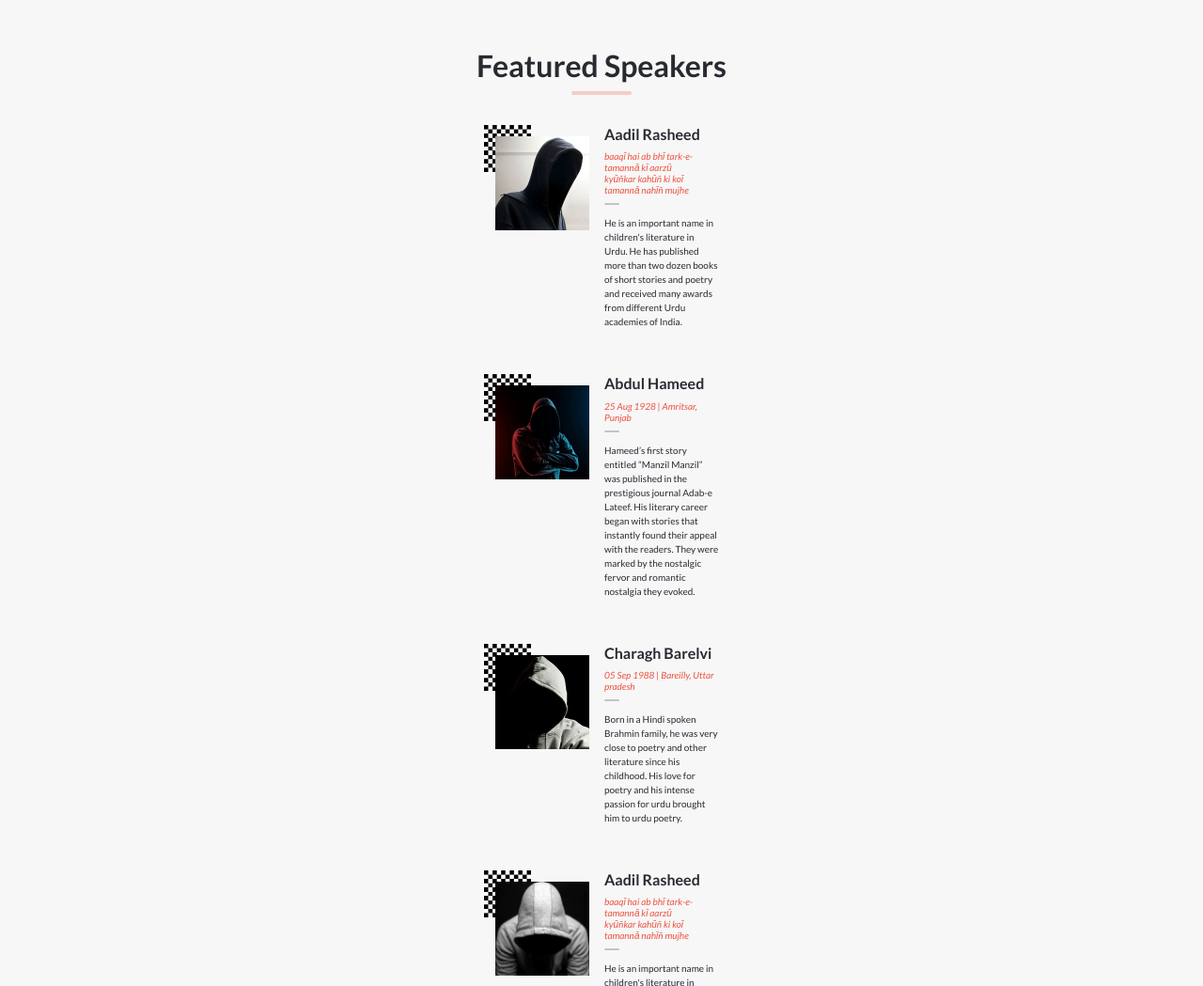
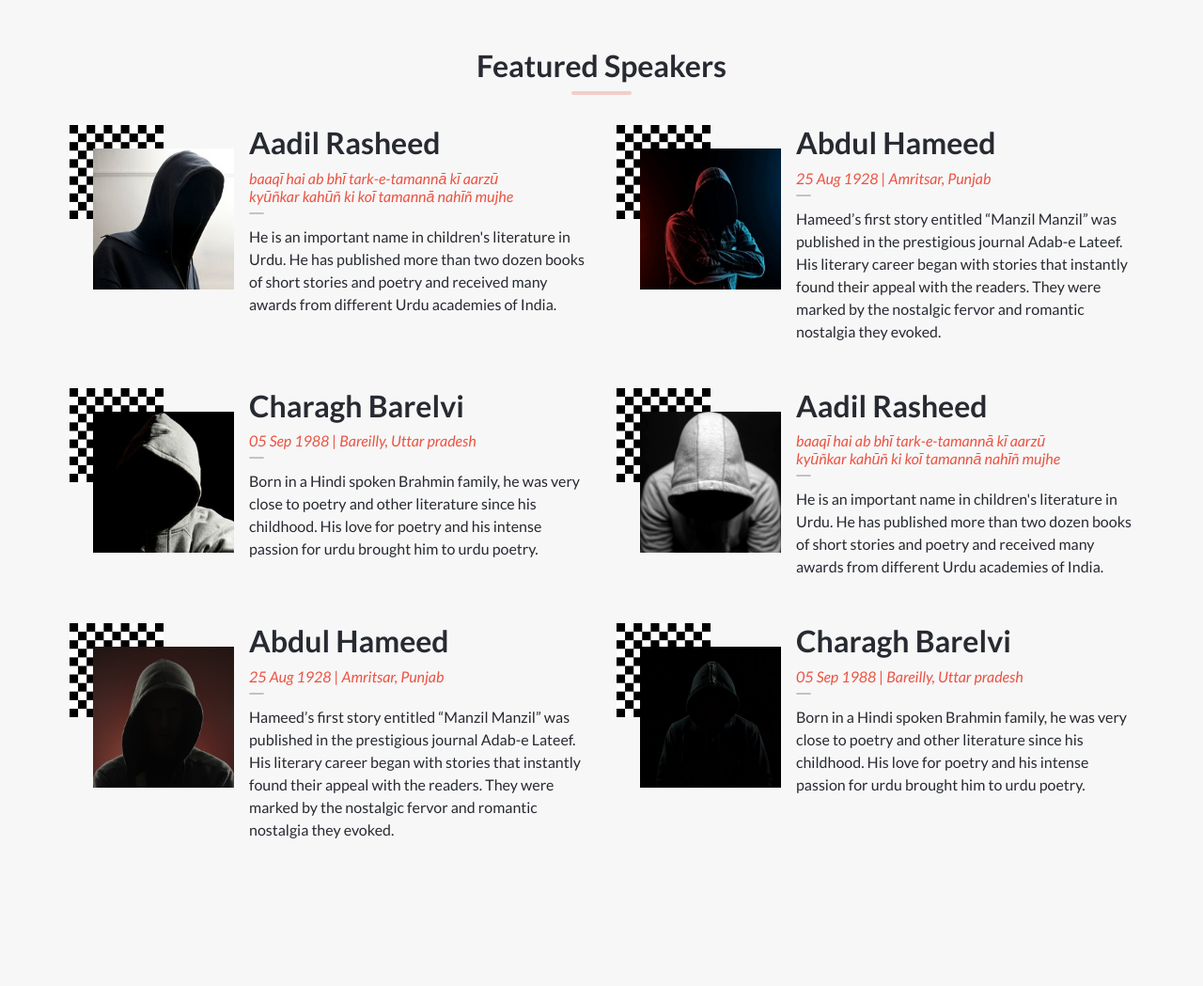
Before and after one commit to qwibbler/Capstone-Portal, a website: page index.html in a window 1280 px wide. Shown: the part 1480-2529 px from the top of the page at 94% size. After the commit the page ends 2423 px from the top, so only its background shows below. Drawn offline with nearby package versions, Linux system fonts and the light colour scheme; a web font is replaced by a local one.

Commit message:
Style featured page desktop

```diff
--- a/scripts.js
+++ b/scripts.js
@@ -122,7 +122,7 @@ function makeFeatures(speaker) {
   wrapper.innerHTML += `
   <div class="speaker">
     <div class="profilePic">
-      <img class="imgBack" src="/img/profiles/checker.png" alt="" class="back">
+      <img class="imgBack" src="/img/profiles/checker.jpg" alt="" class="back">
       <img class="speakerImg" src=${speaker.imgUrl} alt="Speaker Profile Image">
     </div>
     <div class="speakerDesc">
--- a/styles.css
+++ b/styles.css
@@ -160,6 +160,10 @@ h3 {
 .allSpeakers {
   display: grid;
   gap: 2rem;
+  width: 95vw;
+  justify-content: center;
+  grid-template-columns: repeat(auto-fit, 550px);
+  transition: all ease-in 0.5s;
 }
 
 .speaker {
@@ -170,33 +174,33 @@ h3 {
 
 .profilePic {
   position: relative;
-  width: 112px;
-  height: 112px;
+  width: 175px;
+  height: 175px;
 }
 
 .imgBack {
   position: relative;
-  width: 50px;
-  height: 50px;
+  width: 100px;
+  height: 100px;
 }
 
 .speakerImg {
   position: absolute;
-  top: 12px;
-  left: 12px;
-  width: 100px;
-  height: 100px;
+  top: 25px;
+  left: 25px;
+  width: 150px;
+  height: 150px;
 }
 
 .speakerName {
   font-family: 'Lato', sans-serif;
-  font-size: 1rem;
+  font-size: 2rem;
   font-weight: bold;
 }
 
 .speakerTitle {
   color: #ec5242;
-  font-size: 0.625rem;
+  font-size: 1rem;
   font-style: italic;
 }
 
@@ -210,7 +214,7 @@ h3 {
 
 .speakerSample {
   border: none;
-  font-size: 0.625rem;
+  font-size: 1rem;
   padding: 0;
 }
 
@@ -219,7 +223,13 @@ h3 {
   padding: 0.5rem 0;
   width: 100%;
   background-color: transparent;
-  font-size: 0.75rem
+  font-size: 1rem
+}
+
+.featured span {
+  font-size: 1.5rem;
+  font-weight: bolder;
+  color: #ec5242;
 }
 
 /*
@@ -343,7 +353,4 @@ h3 {
   }
 
   /* Featured */
-  .allSpeakers {
-    grid-template-columns: repeat(auto-fit, 250px);
-  }
 }
```
Also changed, not shown: img/profiles/checker.jpg (added), img/profiles/checker.png (deleted).
